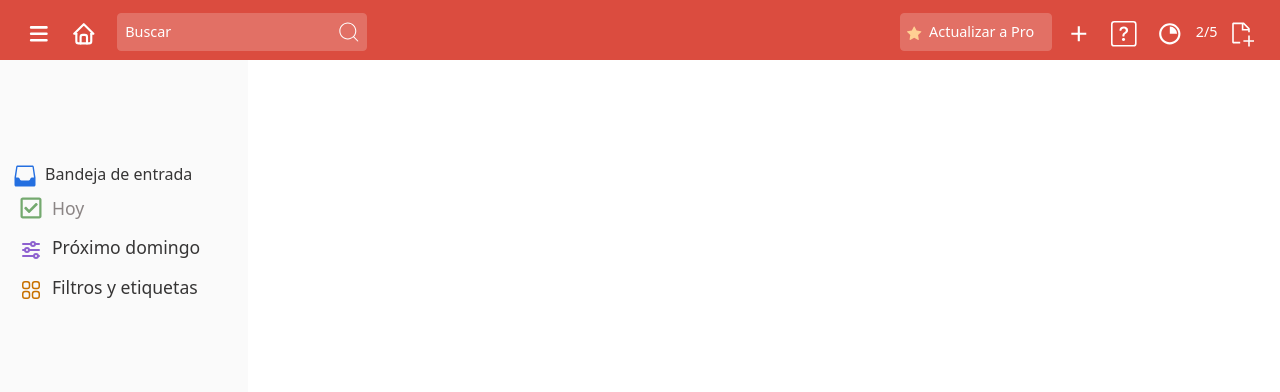
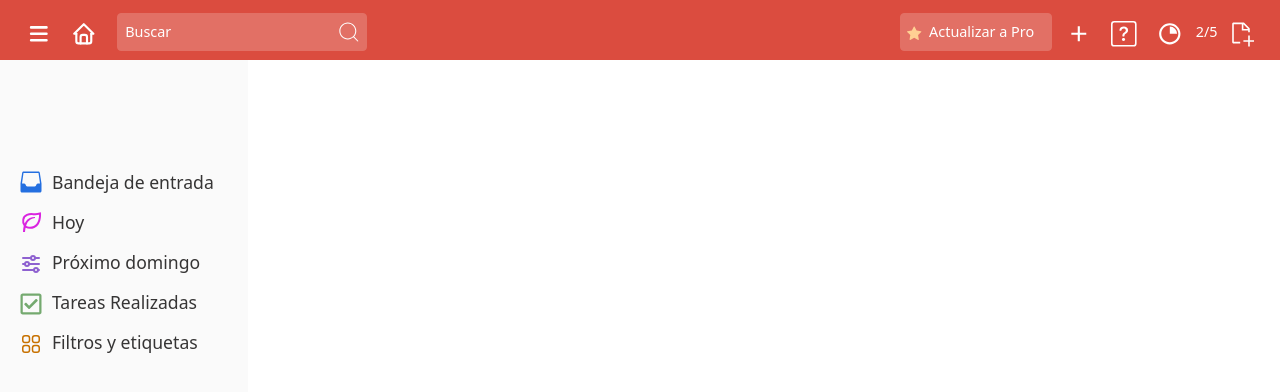
Before and after one commit to Feper07/clone-todoist-typescript, a React (Create React App) app: page / in a window 1280 px wide. Shown: the top 392 px of the page. Built offline with nearby package versions, Linux system fonts and the light colour scheme; the HTML template or start-up script is replaced by a standard one.

Commit message:
add TareasRealizadas and their operation

```diff
--- a/src/App.css
+++ b/src/App.css
@@ -24,7 +24,7 @@
 
 .menu-four-alternatives-icons{
     cursor: pointer;
-    color: rgb(139, 133, 133);
+    color: rgb(54, 53, 53);
     background-color: #fafafa;
     font-size: 2.2vh;
     height: 40px;
@@ -112,6 +112,11 @@
 .alternative-icon-a{
     font-size: 3vh;
     color: #246fe0;
+}
+
+.alternative-icon-hoy{
+    font-size: 3vh;
+    color: #da24e0;
 }
 
 .alternative-icon-b{
--- a/src/App.tsx
+++ b/src/App.tsx
@@ -21,6 +21,7 @@ import { FaRegCheckSquare } from "react-icons/fa";
 import { Task} from "./typos";
 import TaskList from './components/TaskList';
 import { v4 as uuidv4 } from 'uuid';
+import { BiLeaf } from "react-icons/bi";
 
 // Component to display the "Bandeja de entrada"
 function BandejaEntrada({ tareas, addTask, removeTask }: { tareas: Task[],
@@ -127,7 +128,7 @@ function isNextSunday(dateToCheck: Date | undefined) {
 
 // Component to display the date "próximo"
 
-function Proximo({ tareas }: { tareas: Task[] }) {
+function Proximo({ tareas, removeTask }: { tareas: Task[], removeTask:(id:string)=>void })  {
   const hoy = new Date(); // Obtener la fecha de hoy
   const diaSemana = hoy.getDay(); // Obtener el día de la semana (0 = domingo, 1 = lunes, ..., 6 = sábado)
 
@@ -142,9 +143,10 @@ function Proximo({ tareas }: { tareas: Task[] }) {
   const fechaProximoDomingo = proximoDomingo.toLocaleDateString();
   const tareasProximoDomingo = tareas.filter((tarea: Task) => isNextSunday(tarea.due_date) );
 
-  function removeTask(id: string): void {
+  /*
+  function removeTask2(id: string): void {
     throw new Error("Function not implemented.");
-  }
+  }*/
 
   return (
     <div className='title-plus-component-button-task'>
@@ -161,8 +163,33 @@ function Proximo({ tareas }: { tareas: Task[] }) {
         <div className="pre-component-task-item">
           <h3>Tareas para el Próximo Domingo</h3>
             <ul>
-            <TaskList tareas={tareasProximoDomingo}  removeTask={removeTask}></TaskList>
+            <TaskList tareas={tareasProximoDomingo} removeTask={removeTask}></TaskList>
             </ul>
+        </div>
+      </div>
+    </div>
+  );
+}
+
+  // Component to display "Tareas Realizadas", task done!
+function TareasRealizadas({tareasRealizadas,restoreTask,}: {tareasRealizadas: Task[];restoreTask: (id: string) => void;}) {
+  const tareasRealizadas2 = "Filtros y etiquetas :D"; // Replace with my logic to get what I want to be displayed
+  return (
+
+    <div className='title-plus-component-button-task'>
+    <div className='title-buttons-container-main'>
+      <div className='text-main-title'>
+        <div className='title-buttons'>Tareas Realizadas
+        </div>
+      </div>
+      <div className='title-buttons-icon'>
+        <button className='three-alternatives-icons'>&nbsp;<TbAdjustmentsHorizontal className='alternative-icon'/>&nbsp;&nbsp;Vista&nbsp;</button>&nbsp;&nbsp;
+      </div>
+    </div>
+    <div className='component-button-task-2'>
+      <div className="pre-component-task-item">
+        <h3>Tareas Realizadas</h3>
+        <TaskList tareas={tareasRealizadas} removeTask={restoreTask} />
       </div>
     </div>
   </div>
@@ -197,24 +224,53 @@ function Proximo({ tareas }: { tareas: Task[] }) {
 
 function App() {
 
-
   // Example: I'm gonna say that I have a list of tasks with dates in my local state
   const [tareas, setTareas] = useState<Task[]>([]);
+  const [tareasRealizadas, setTareasRealizadas] = useState<Task[]>([]);
+
   const addTask = (task: Task) => {
     if (task.name.trim() !== '') {
       task.id = uuidv4(); // Generar un ID único para la nueva tarea
       setTareas(tareas.concat([task]));
+      // Guardar tareas actualizadas en el Local Storage
+    localStorage.setItem('tareas', JSON.stringify(tareas.concat([task])));
     }
   };
 
   const removeTask = (id: string) => {
+    const taskToRemove = tareas.find(task => task.id === id);
+    if (taskToRemove) {
       const updatedTasks = tareas.filter(task => task.id !== id);
       setTareas(updatedTasks);
+      setTareasRealizadas([...tareasRealizadas, taskToRemove]); // Agregar tarea eliminada a tareas realizadas
+
+    // Guardar tareas actualizadas en el Local Storage
+    localStorage.setItem('tareas', JSON.stringify(updatedTasks));
+    }
   };
+
+  //restaurar tarea eliminada y de TareasRealizadas
+  const restoreTask = (id: string) => {
+    const taskToRestore = tareasRealizadas.find((task) => task.id === id);
+    if (taskToRestore) {
+      const updatedTasks = tareas.filter((task) => task.id !== id);
+      setTareas([...updatedTasks, taskToRestore]);
+      const updatedCompletedTasks = tareasRealizadas.filter(
+        (task) => task.id !== id
+      );
+      setTareasRealizadas(updatedCompletedTasks);
+    }
+  };
+
+  useEffect(() => {
+    // Recuperar tareas guardadas en el Local Storage al cargar la página
+    const storedTareas = JSON.parse(localStorage.getItem('tareas') || '[]');
+    console.log('Tareas recuperadas:', storedTareas);
+    setTareas(storedTareas);
+  }, []);
 
 
   return (
-
     <Router>
       <div className="App">
         <header className="App-header">
@@ -224,16 +280,23 @@ function App() {
           <div className='menu-plus-options'>
             <div className='container-menu-main'>
                 <Link to="/bandeja-de-entrada" className="link-bandeja-entrada">
+                  <button className='menu-four-alternatives-icons'>
                 <GoInbox className='alternative-icon-a'/>&nbsp;&nbsp;Bandeja de entrada
+                 </button>
                 </Link>
                 <Link to="/hoy" className="link-hoy">
                   <button className='menu-four-alternatives-icons'>
-                  <FaRegCheckSquare className='alternative-icon-b'/>&nbsp;&nbsp;Hoy
+                <BiLeaf className='alternative-icon-hoy'/>&nbsp;&nbsp;Hoy
                   </button>
                 </Link>
                   <button className='menu-four-alternatives-icons'>
                 <Link to="/proximo" className="link-proximo">
                   <TbAdjustmentsHorizontal className='alternative-icon-c'/>&nbsp;&nbsp;Próximo domingo
+                </Link>
+                  </button>
+                  <button className='menu-four-alternatives-icons'>
+                <Link to="/tareas-realizadas" className="link-bandeja-entrada">
+                <FaRegCheckSquare className='alternative-icon-b'/>&nbsp;&nbsp;Tareas Realizadas
                 </Link>
                   </button>
               <button className='menu-four-alternatives-icons'>
@@ -250,7 +313,13 @@ function App() {
                   element={<BandejaEntrada tareas={tareas} addTask={addTask} removeTask={removeTask}/>}
                 />
                 <Route path="/hoy" element={<Hoy tareas={tareas} removeTask={removeTask}/>} />
-                <Route path="/proximo" element={<Proximo tareas={tareas}/>} />
+                <Route path="/proximo" element={<Proximo tareas={tareas} removeTask={removeTask}/>} />
+                <Route path="/tareas-realizadas" element={
+                    <TareasRealizadas
+                      tareasRealizadas={tareasRealizadas}
+                      restoreTask={restoreTask}
+                    />
+                  } />
                 <Route path="/filtros-y-etiquetas" element={<FiltrosEtiquetas />} />
                 {/* Add similar routes for other components */}
               </Routes>
@@ -263,9 +332,6 @@ function App() {
 }
 
 export default App;
-
-
-
 
 
 /* ---> SEPTIMA SOLUCION <----
--- a/src/components/ButtonLetter.tsx
+++ b/src/components/ButtonLetter.tsx
@@ -56,7 +56,6 @@ const ButtonLetter = (props: ButtonLetterProps) => {
   const handleAddTask = () => {
     if (task.name.trim() !== '') {
       props.addTask(task);
-
       setTask({name: "", description:"", id: ""});
     }
   };
@@ -72,7 +71,6 @@ const ButtonLetter = (props: ButtonLetterProps) => {
       setTask({ name: '', description: '', id: '' }); // Limpiar los campos después de añadir la tarea
     }
   };
-
 
   const isButtonActive = task.name.trim() !== '';
 
--- a/src/components/TaskList.tsx
+++ b/src/components/TaskList.tsx
@@ -25,6 +25,7 @@ function get_class(p: Priority):string {
        return "remove-button-priority4"
     }
   }
+
 function TaskList(props:{tareas: Task[], removeTask:(id: string)=>void }){
     const handleRemoveTask = (id: string) => {
       props.removeTask(id)
```
Lines whose indentation alone changed are shown as unchanged.
